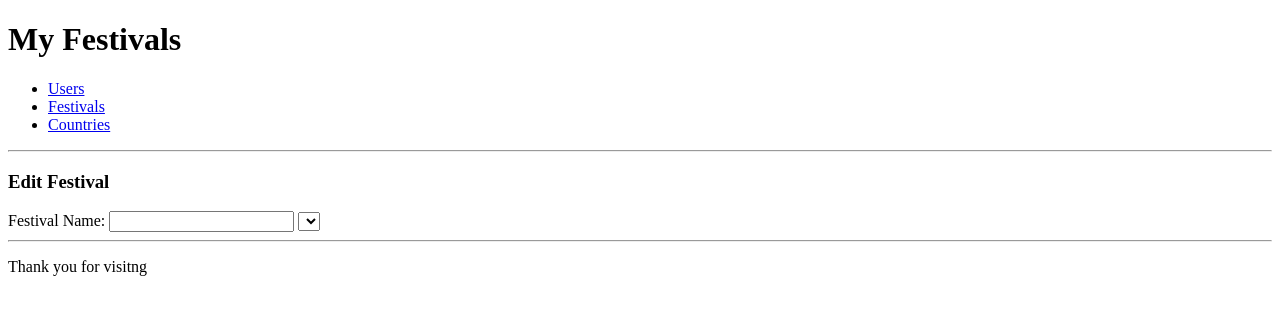
After one commit to MarkTheSharky/week_5_solo_project_Festival_App, a Flask app: template templates/festivals/edit_festival.html in a window 1280 px wide. The commit adds this page. Shown: the top 315 px of the page. Run offline with Flask 2, Linux system fonts and the light colour scheme; the template is opened without the code that fills it, so the values that code supplies are empty.

Commit message:
Festival edit page complete

```diff
--- a/repositories/festival_repository.py
+++ b/repositories/festival_repository.py
@@ -25,7 +25,7 @@ def select_all():
 
 def select_by_id(id):
     festival = None
-    sql = "SELECT * FROM festival WHERE id = %s"
+    sql = "SELECT * FROM festivals WHERE id = %s"
     values = [id]
     result = run_sql(sql, values)[0]
 
--- a/templates/base.html
+++ b/templates/base.html
@@ -17,13 +17,13 @@
             </ul>
         </nav>
     </header>
-
+    <hr>
     <main>
         {% block content %}
 
         {% endblock content %}
     </main>
-
+    <hr>
     <footer>
         <p class="footer_text">Thank you for visitng</p>
     </footer>
--- /dev/null
+++ b/templates/festivals/edit_festival.html
@@ -0,0 +1,18 @@
+{% extends 'base.html' %}
+
+{% block content %}
+
+    <div>
+        <h3>Edit Festival</h3>
+        <form action="/festivals/{{festival.id}}" method="POST">
+            <label for="festival">Festival Name:</label>
+                <input type="text" id="festival" name="festival" value="{{festival.name}}" required readonly>
+            <select name="country_id" id="country">
+            {% for country in countries %}
+                <option value="{{country.id}}">{{country.name}}</option>
+            {% endfor %}
+            </select>
+        </form>
+    </div>
+
+{% endblock content %}
```
Also changed, not shown: controllers/festivals_controller.py (+7 -0 lines).
